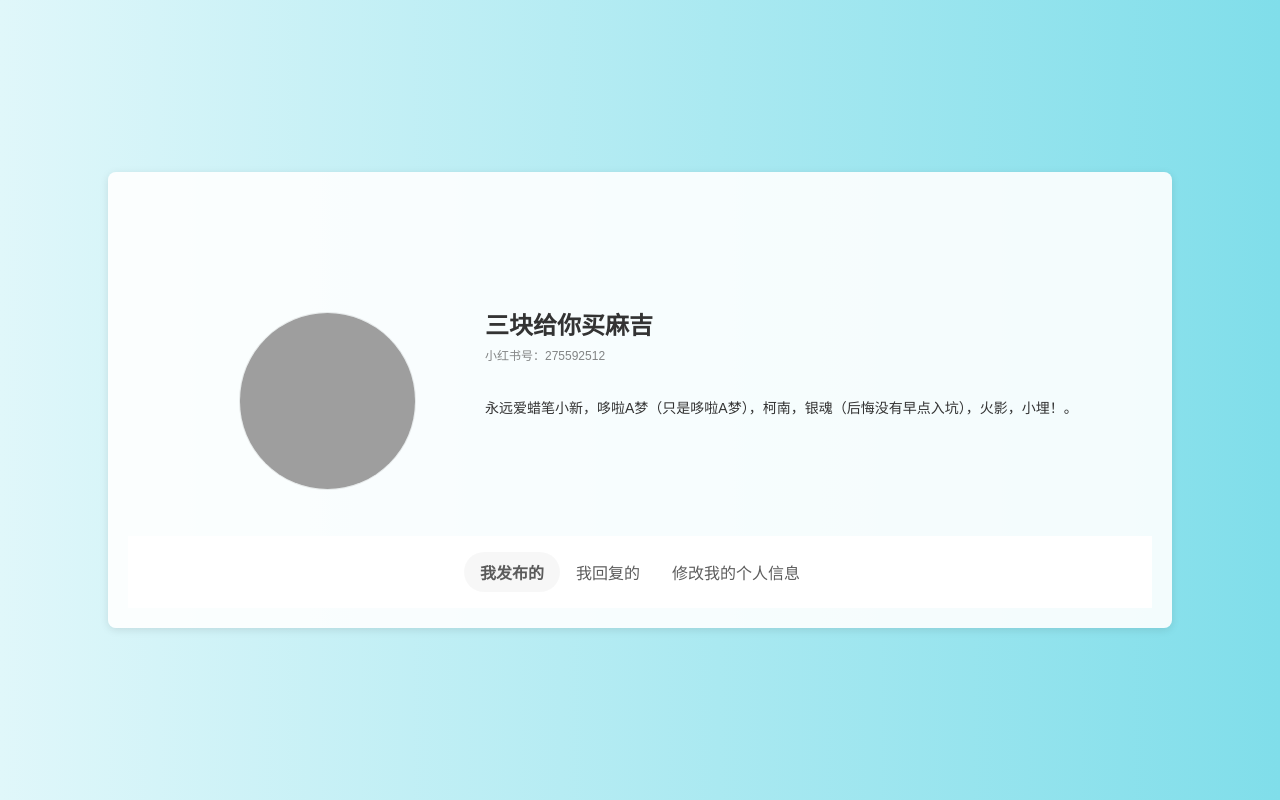
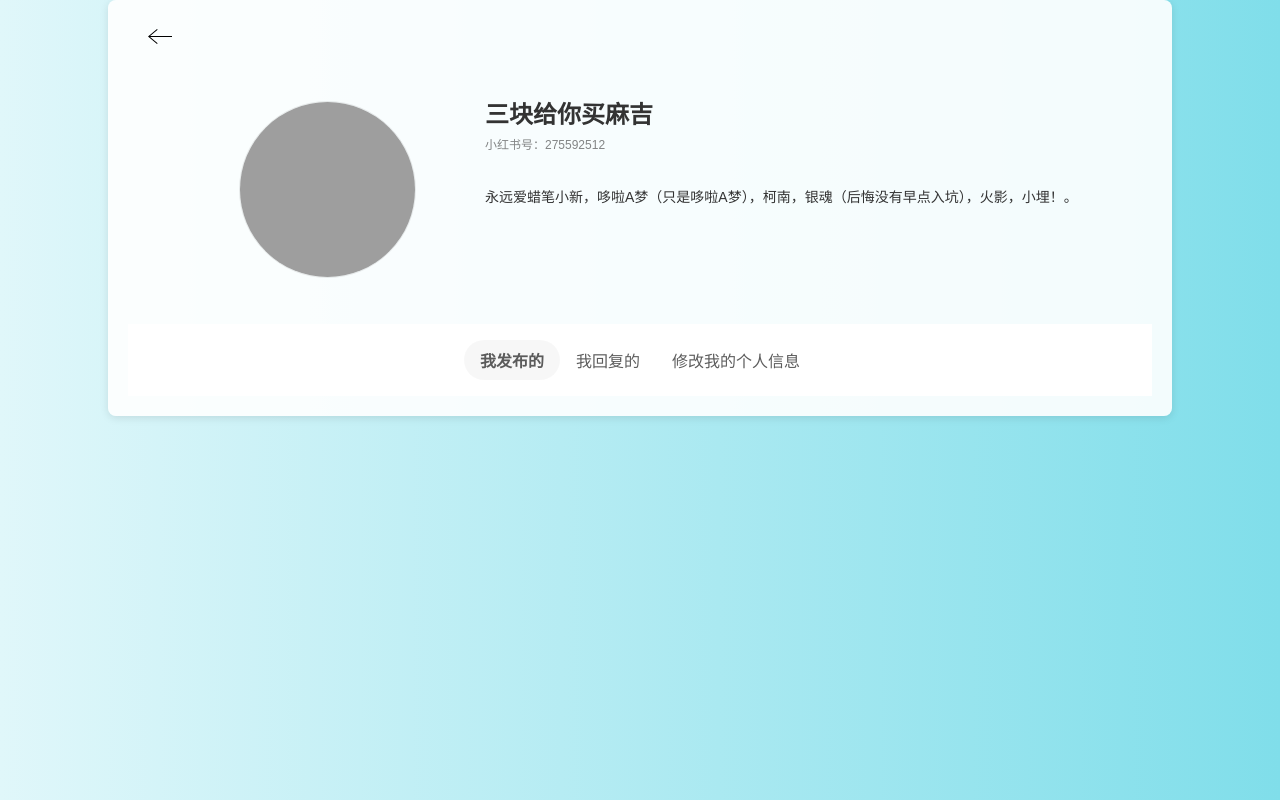
Before and after one commit to tingyuPP/NIS3368-findpartner, a Django app: page /my/ in a window 1280 px wide. Run offline with Django 5.2, Linux system fonts and the light colour scheme; grey boxes are pictures that could not be loaded.

Commit message:
reorgnize /my/

```diff
--- a/static/css/my.css
+++ b/static/css/my.css
@@ -6,7 +6,7 @@ body {
     padding: 0;
     display: flex;
     justify-content: center;
-    align-items: center;
+    align-items: flex-start;
     height: 100vh;
 }
 
@@ -23,11 +23,24 @@ body {
 }
 
 .user {
-    padding-top: 72px;
+    padding-top: 5px;
     display: flex;
     align-items: center;
     justify-content: center;
+    flex-direction: column;
 }
+
+.return-container {
+    display: flex;
+    justify-content: flex-start;
+    align-items: center;
+    width: 100%;
+}
+
+.return {
+    margin-left: 20px;
+}
+
 
 .user-info {
     display: flex;
--- a/templates/home/home.html
+++ b/templates/home/home.html
@@ -16,7 +16,7 @@
   <body>
     <header class="header" id="header">
       <nav class="nav container">
-        <img src="{% static 'images/logo.png' %}" alt="logo" class="nav__logo" style="width:200px;">
+        <img src="{% static 'images/logo_nobackground.png' %}" alt="logo" class="nav__logo" style="width:200px;">
         <div class="nav__menu" id="nav-menu">
           <ul class="nav__list">
             <li class="nav__item">
--- a/templates/user/my.html
+++ b/templates/user/my.html
@@ -13,6 +13,12 @@
 <body>
     <div class="user-page">
         <div class="user">
+            <div class="return-container">
+                <a href="/dashboard/" class="return">
+                    <svg width="24" height="24" xmlns="http://www.w3.org/2000/svg" fill-rule="evenodd" clip-rule="evenodd"><path d="M2.117 12l7.527 6.235-.644.765-9-7.521 9-7.479.645.764-7.529 6.236h21.884v1h-21.883z"/>
+                    </svg>
+                </a>
+            </div>
             <div class="user-info">
                 <div class="avatar">
                     <div class="avatar-wrapper">
@@ -29,7 +35,6 @@
                                 </div>
                                 <div class="user-content">
                                     <span class="user-redId">小红书号：275592512</span>
-
                                 </div>
                             </div>
                         </div>
```
